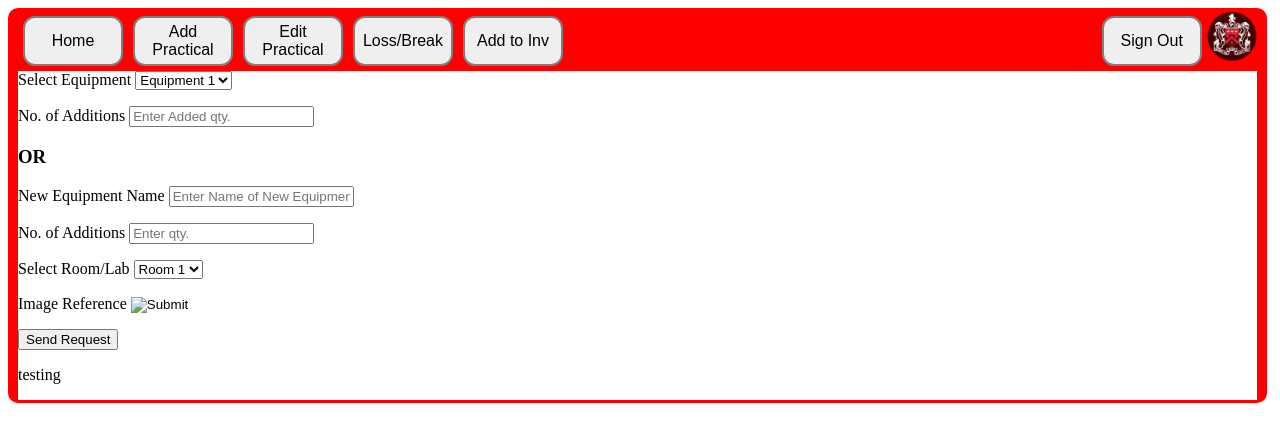
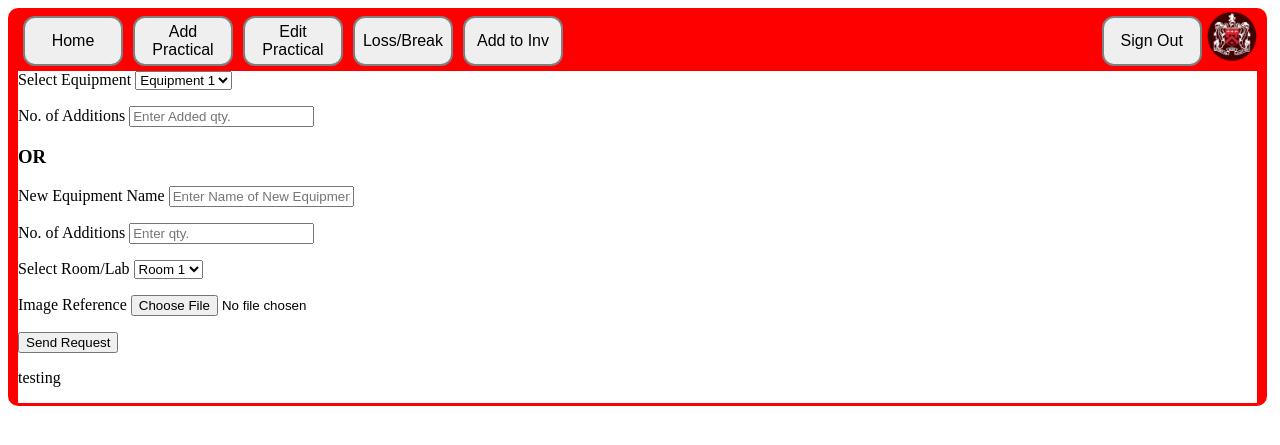
Before and after one commit to pranay-begw/Pates_Lab_Manager, a Django app: page /AddInventory/ in a window 1280 px wide. Shown: the top 445 px of the page. Run offline with Django 3.2, Linux system fonts and the light colour scheme.

Commit message:
adding id

```diff
--- a/main/templates/main/AddToInventory.html
+++ b/main/templates/main/AddToInventory.html
@@ -4,7 +4,6 @@
 <html>
     <head>
         {% block title %}Add to Inventory{% endblock %}
-        <link rel="stylesheet" href="{% static 'css/HomePageDesign.css' %}">
         <link rel="stylesheet" href="{% static 'css/AddToInventoryDesign.css' %}">
     </head>
 
@@ -12,8 +11,9 @@
         {% block content %}
             <div class = "FormForAdding"> <!-- Splitting the row above into columns, this one is for taking input-->
                 <form action="#" method="POST"> <!-- Add backend link to python file to connect all inputs to the backend -->
+                    {% csrf_token %}
                     <label for='Equipment Name'> Select Equipment</label>
-                        <select name="name" type="text" placeholder="Select Equipment">
+                        <select id="equipment-name" name="name" type="text" placeholder="Select Equipment">
                             <option value='Equipment 1'>Equipment 1</option>
                             <option value='Equipment 2'>Equipment 2</option>
                             <option value='Equipment 3'>Equipment 3</option>
@@ -22,17 +22,17 @@
                         </select> <!-- Replace with sqlite link -->
 
                     <p> No. of Additions
-                        <input name="Qty_Add" type="text" placeholder="Enter Added qty."> <!-- Change to drop down menu -->
+                        <input id="qty-to-add" name="Qty_Add" type="text" placeholder="Enter Added qty."> <!-- Change to drop down menu -->
                     </p>
 
                     <h3>OR</h3>
 
                     <p> New Equipment Name
-                        <input name="Equipment_name" type="text" placeholder="Enter Name of New Equipment"> <!-- Change to drop down menu -->
+                        <input id="equipment-name" name="Equipment_name" type="text" placeholder="Enter Name of New Equipment"> <!-- Change to drop down menu -->
                     </p>
 
                     <p> No. of Additions
-                        <input name="Qty_Add" type="text" placeholder="Enter qty."> <!-- Change to drop down menu -->
+                        <input id="new-qty-to-add" name="Qty_Add" type="text" placeholder="Enter qty."> <!-- Change to drop down menu -->
                     </p>
 
                     <label for='Room Number'> Select Room/Lab</label>
@@ -45,7 +45,7 @@
                     </select> <!-- Replace with sqlite link -->
 
                     <p> Image Reference
-                        <input name="img_url" type="image" placeholder="Enter Image for location">
+                        <input name="img_url" type="file" placeholder="Enter Image for location">
                     </p>
 
                     <button class= "#" id="Send Request">Send Request</button>
```
Also changed, not shown: main/templates/main/LossOrBreakReport.html (+4 -4 lines).
